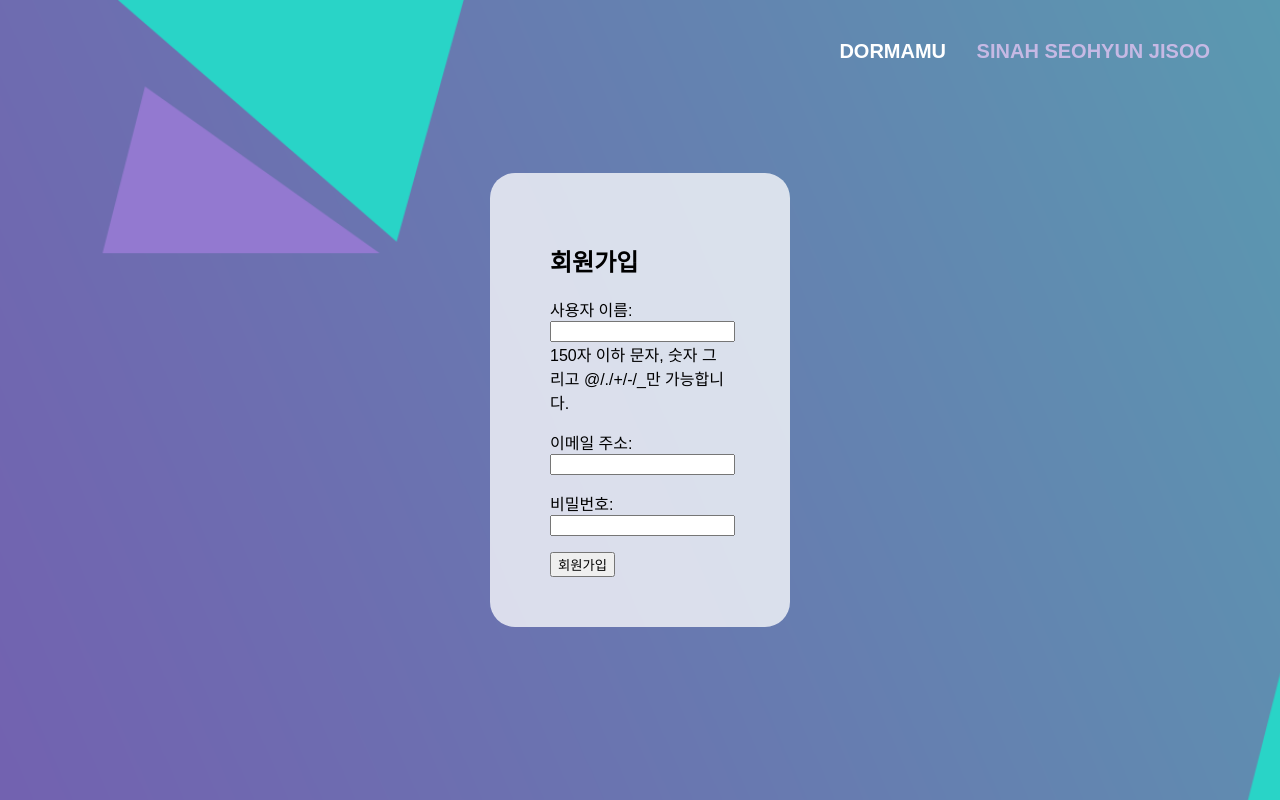
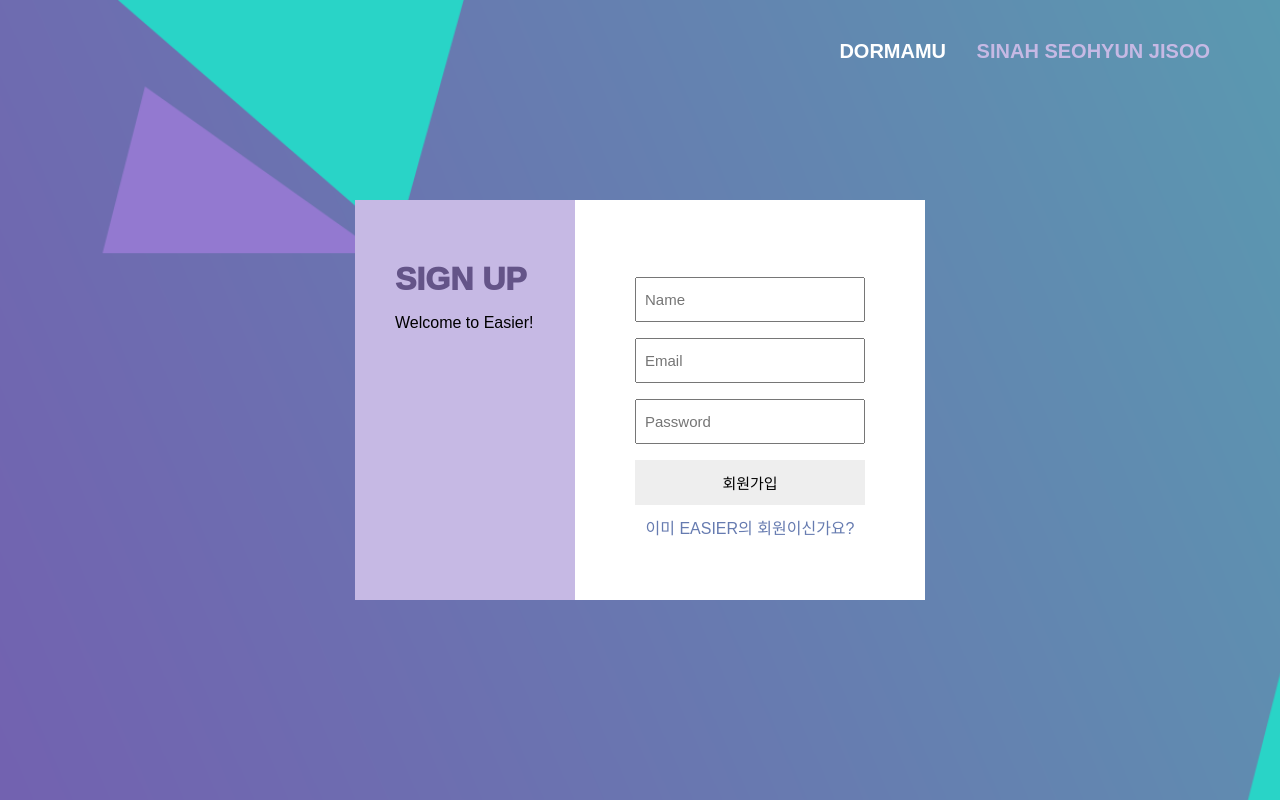
Before and after one commit to wltn716/textrank_private, a Django app: page /sign_up/ in a window 1280 px wide. Run offline with Django 3.2, Linux system fonts and the light colour scheme; some libraries are stand-ins or nearby versions; some web fonts are replaced.

Commit message:
sign_in, sign_up 프론트

```diff
--- a/blog/forms.py
+++ b/blog/forms.py
@@ -12,8 +12,17 @@ class UserForm(forms.ModelForm):
   class Meta:
     model = User
     fields = ['username', 'email', 'password']
+    widgets = {
+            'username': forms.TextInput(attrs={'placeholder':'Name'}),
+            'email': forms.EmailInput(attrs={'placeholder':'Email'}),
+            'password' : forms.PasswordInput(attrs={'placeholder':'Password'}),
+        }
 
 class LoginForm(forms.ModelForm):
   class Meta:
     model = User
     fields = ['username', 'password'] # 로그인 시에는 유저이름과 비밀번호만 입력 받는다.
+    widgets = {
+            'username': forms.TextInput(attrs={'placeholder':'Name'}),
+            'password' : forms.PasswordInput(attrs={'placeholder':'Password'}),
+        }
--- a/blog/static/css/user.css
+++ b/blog/static/css/user.css
@@ -2,16 +2,85 @@
 	display: flex;
 	align-items: center;
 	justify-content: center;
-	height:100%;
-}
-.sign-div > div{
-	width: 300px;
-	padding: 50px 60px;
-	background: rgba(255, 255, 255, 0.76);
-	border-radius: 25px;
-
 }
 
-.sign-div>div>form>p>span{
-	display: block;
+.sign-div > div{
+	display: flex;
+	align-items : center;
 }
+
+.sign-div > div > div:nth-child(2){
+	height: 400px;
+	width: 350px;
+	padding: 50px 60px;
+}
+
+.sidediv{
+	width: 220px !important;
+	height: 400px;
+	padding: 40px;
+	display: flex;
+	flex-direction: column;
+	justify-content: left;
+	align-items: left;
+	background: rgb(198, 185, 228);
+}
+
+.sidediv>h1{
+	font-weight: 400;
+	margin-bottom: 0px;
+	color: #645488;
+	font-weight: 1000;
+}
+
+.side_div>p{
+	color: #444;
+}
+/*.divideArea{
+	width: 140px;
+	height: 1px;
+	background-color: #667bb0;
+}*/
+
+
+
+.sign-div >div > div:nth-child(2){
+	display: flex;
+	flex-direction: column;
+	justify-content: center;
+	text-align: center;
+	background: rgba(255, 255, 255, 1);/*
+	border-radius: 25px;*/
+}
+
+.sign-div >div > div:nth-child(2)>form>a{
+	text-decoration: none;
+	color: #667bb0;
+}
+
+.sign-div>div>div>form>p>span{
+	display: none;
+}
+
+
+input{
+	width: 100%;
+	height: 45px;
+	line-height: 50px;
+	font-size: 15px;
+	padding: 8px;
+}
+
+label{
+	display: none;
+}
+
+button{
+	width: 100%;
+	height: 45px;
+	font-size: 15px;
+	padding: 8px;
+	border: none;
+	background-color: #eee;
+	margin-bottom: 10px;
+}
--- a/blog/templates/blog/sign_up.html
+++ b/blog/templates/blog/sign_up.html
@@ -2,18 +2,25 @@
 {% load staticfiles%}
 {% block content %}
 <div class="sign-div">
-	<div align="left">
-		<h2>회원가입</h2>
-		<form method="post" action="">
-		    {% csrf_token %}
-		    {{ form.as_p }}
-		    <input type="submit" value="회원가입" />
-		</form>
+	<div>
+		<div class="sign_up sidediv">
+			<h1>SIGN UP</h1>
+			<!-- <div class="divideArea"></div> -->
+			<p>Welcome to Easier!</p>
+		</div>
+		<div>
+			<form method="post" action="">
+		    	{% csrf_token %}
+		    	{{ form.as_p }}
+		    	<button type="submit" class="sign_up_btn">회원가입</button>
+		    	<a href="/sign_in">이미 EASIER의 회원이신가요?</a>
+			</form>
+		</div>
 	</div>
 </div>
 <script type="text/javascript">
   var height = $( window ).height()
   $('.sign-div').css('height', height+"px");
-  $('input[name=password]').attr("type","password");
+  // $('input[name=password]').attr("type","password");
 </script>
 {% endblock %}
```
Also changed, not shown: blog/templates/blog/sign_in.html (+13 -7 lines), blog/static/css/sub.css (line endings or trailing spaces), db.sqlite3.
